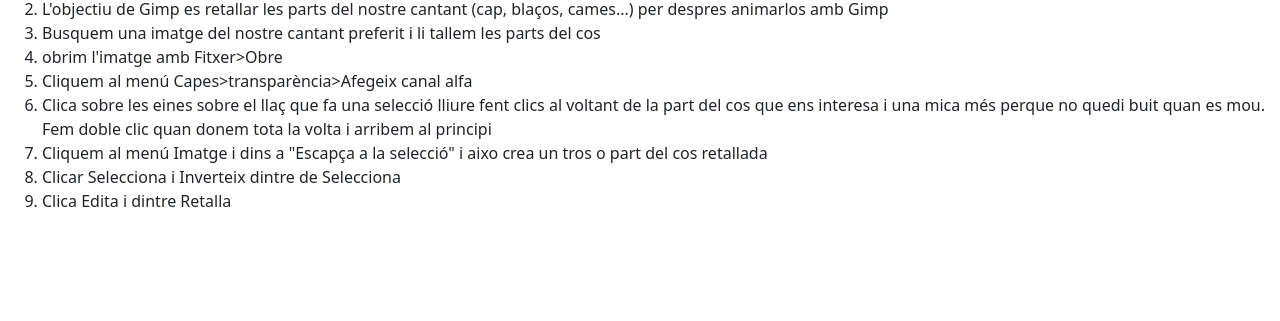
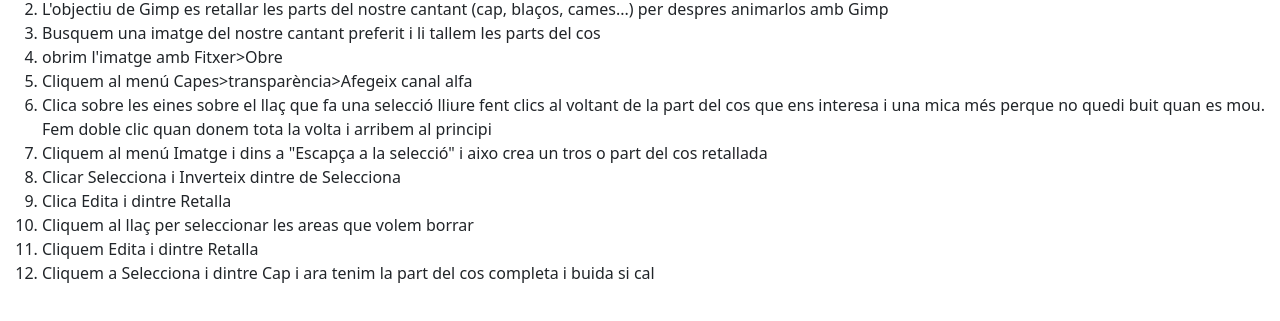
Before and after one commit to nmartine401/nmartine4.github.io, a plain HTML site: page pivot/index.html in a window 1280 px wide. Shown: the part 179-500 px from the top of the page. Drawn offline with nearby package versions, Linux system fonts and the light colour scheme; files whose address does not match are found by name.

Commit message:
Update index.html

```diff
--- a/pivot/index.html
+++ b/pivot/index.html
@@ -89,6 +89,9 @@
        <li>Cliquem al menú Imatge i dins a "Escapça a la selecció" i aixo crea un tros o part del cos retallada</li>
        <li>Clicar Selecciona i Inverteix dintre de Selecciona </li>
        <li>Clica Edita i dintre Retalla  </li>
+       <li>Cliquem al llaç per seleccionar les areas que volem borrar </li>
+       <li>Cliquem Edita i dintre Retalla</li>
+       <li> Cliquem a Selecciona i dintre Cap i ara tenim la part del cos completa i buida si cal</li>
    </ol>
 <!-- Scripts necessaris -->
 <script src="https://code.jquery.com/jquery-3.7.1.min.js"></script>
```
